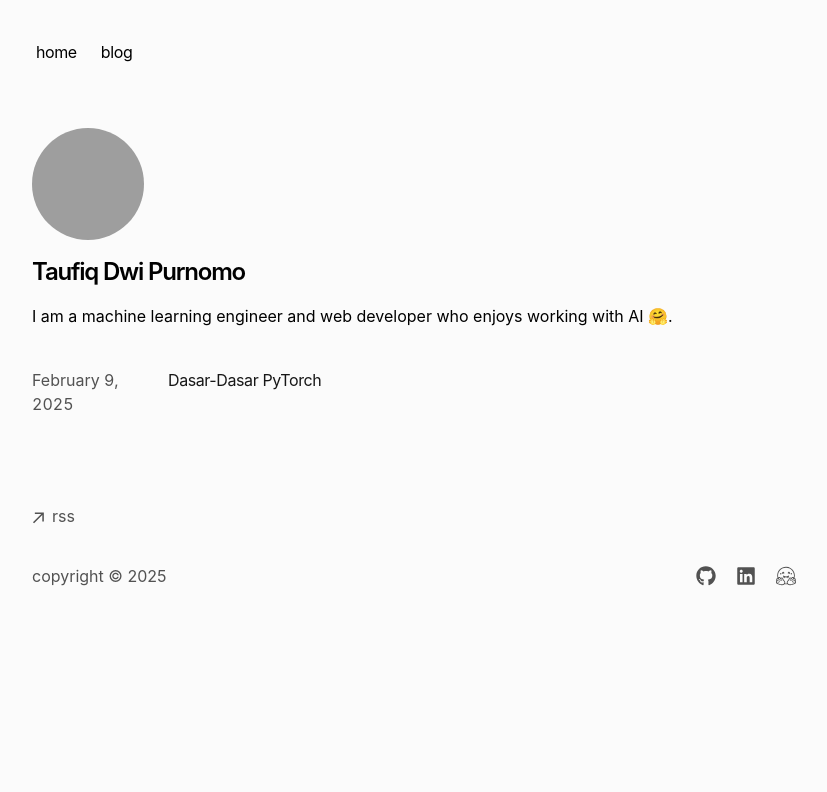
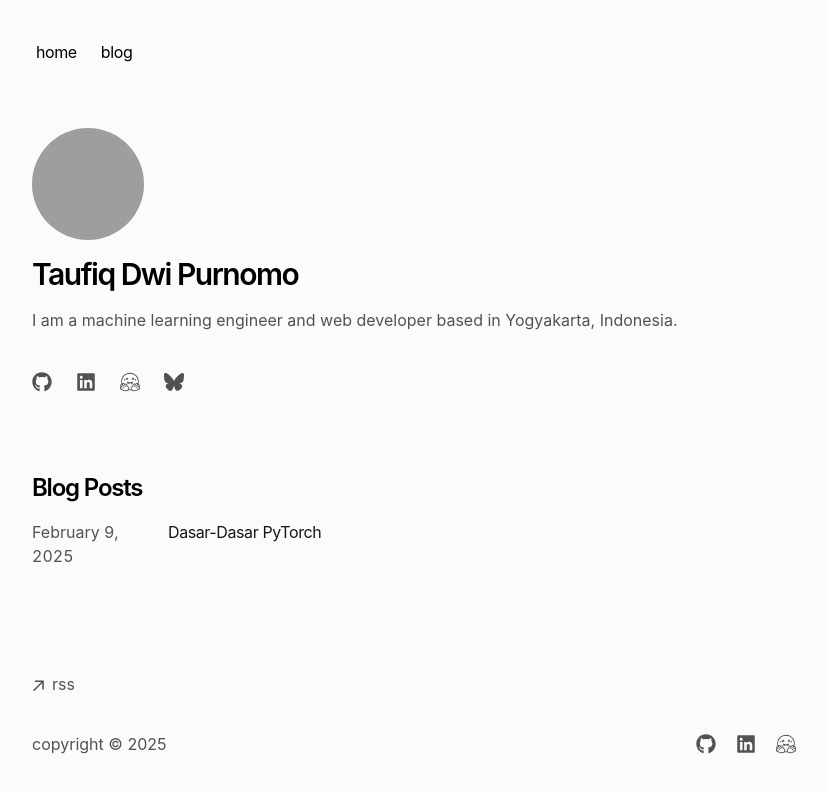
Before and after one commit to taufiqdp/portfolio, a Next.js app: page / in a window 1280 px wide. Shown: the top 792 px of the page, without its empty margins (224-1051 px from the left). Built offline with nearby package versions, Linux system fonts and the light colour scheme; grey boxes are pictures that could not be loaded.

Commit message:
update: add social icons

```diff
--- a/app/page.tsx
+++ b/app/page.tsx
@@ -1,26 +1,69 @@
+import Link from "next/link";
 import { BlogPosts } from "./components/posts";
 import React from "react";
+import { FaGithub, FaLinkedin } from "react-icons/fa";
+import { FaBluesky } from "react-icons/fa6";
+import { SiHuggingface } from "react-icons/si";
 
 export default function Page() {
   return (
-    <section>
+    <>
+      <section className="mb-20">
         <div className="flex flex-col mb-4">
           <img
             src="https://taufiqdp.com/og-profile-image.png"
             alt="Taufiq Dwi Purnomo"
             className="mb-4 rounded-full w-20 h-20 xl:w-28 xl:h-28"
           />
-        <h1 className="text-2xl font-semibold tracking-tighter">
+          <h1 className="text-3xl font-semibold tracking-tighter">
             Taufiq Dwi Purnomo
           </h1>
         </div>
-      <p className="mb-4">
-        {`I am a machine learning engineer and web developer who enjoys working with AI 🤗.`}
+        <p className="mb-4 text-neutral-600">
+          {`I am a machine learning engineer and web developer based in Yogyakarta, Indonesia.`}
         </p>
+        <div className="flex mt-10 space-x-4 text-neutral-600">
+          <Link
+            href="https://github.com/taufiqdp"
+            target="_blank"
+            rel="noopener noreferrer"
+            className="flex items-center hover:text-black"
+          >
+            <FaGithub className="mr-2" size={20} />
+          </Link>
+          <Link
+            href="https://linkedin.com/in/taufiqdp"
+            target="_blank"
+            rel="noopener noreferrer"
+            className="flex items-center hover:text-black"
+          >
+            <FaLinkedin className="mr-2" size={20} />
+          </Link>
+          <Link
+            href="https://huggingface.co/taufiqdp"
+            target="_blank"
+            rel="noopener noreferrer"
+            className="flex items-center hover:text-black"
+          >
+            <SiHuggingface className="mr-2" size={20} />
+          </Link>
+          <Link
+            href="https://bsky.app/profile/taufiqdp.com"
+            target="_blank"
+            rel="noopener noreferrer"
+            className="flex items-center hover:text-black"
+          >
+            <FaBluesky className="mr-2" size={20} />
+          </Link>
+        </div>
+      </section>
 
-      <div className="my-10">
+      <div className="mb-10">
+        <h1 className="text-2xl font-semibold tracking-tighter mb-4">
+          Blog Posts
+        </h1>
         <BlogPosts />
       </div>
-    </section>
+    </>
   );
 }
```
Lines whose indentation alone changed are shown as unchanged.
